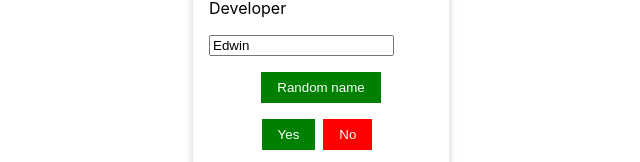
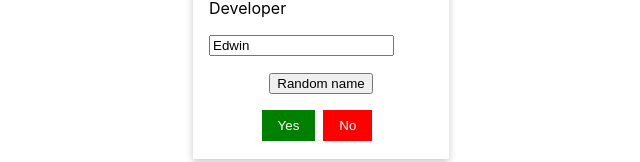
Before and after one commit to LuisGhz/react-4h-course, a React (Create React App) app: page / in a window 1280 px wide. Shown: the part 283-445 px from the top of the page, without its empty margins (319-959 px from the left). Built offline with nearby package versions, Linux system fonts and the light colour scheme.

Commit message:
Move button class to App.css

```diff
--- a/src/card/index.css
+++ b/src/card/index.css
@@ -13,13 +13,6 @@
   padding: 2px 16px;
 }
 
-.button {
-  background-color: green;
-  border: 0;
-  color: white;
-  padding: .5rem 1rem;
-}
-
 .center-text {
   text-align: center;
 }
```
